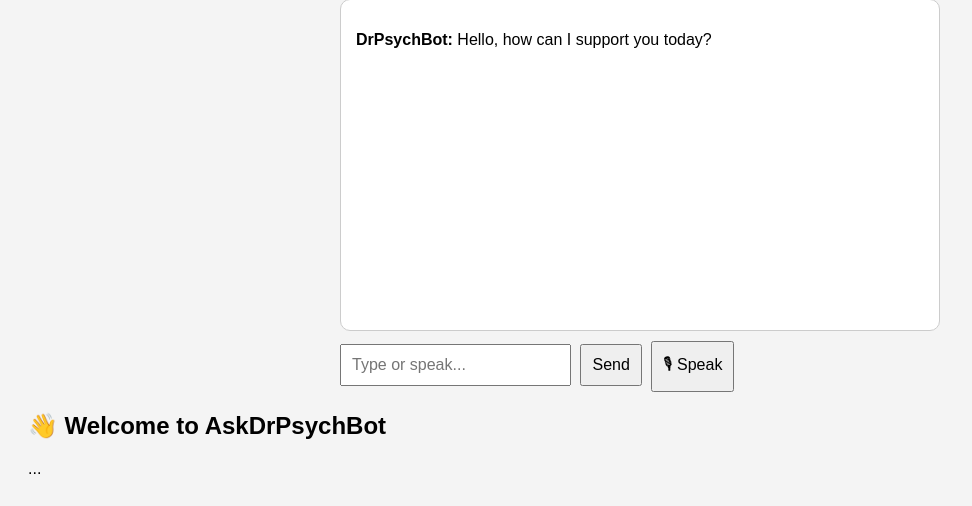
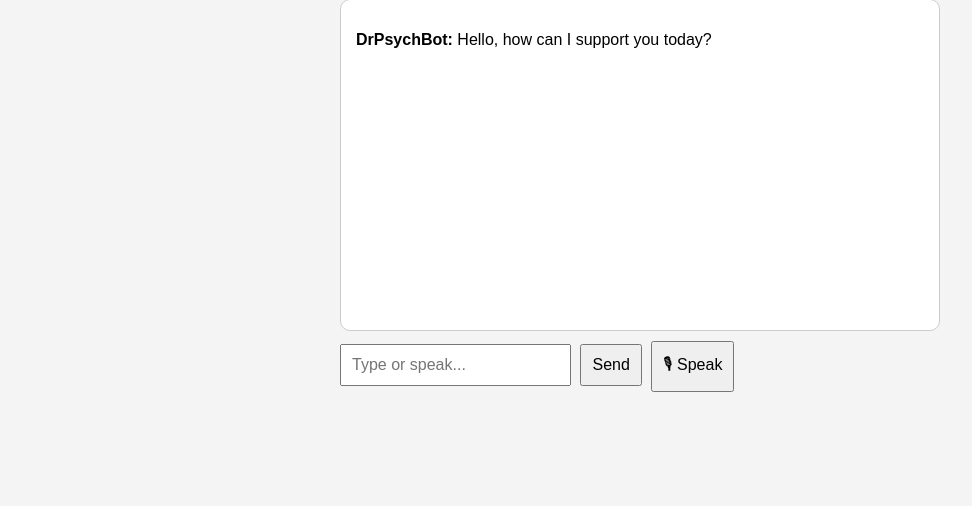
Before and after one commit to livingfree57/drpsychbot-hub, a Flask app: page / in a window 1280 px wide. Shown: the part 526-1032 px from the top of the page, without its empty margins (0-972 px from the left). After the commit the page ends 918 px from the top, so only its background shows below. Run offline with Flask 3, Linux system fonts and the light colour scheme.

Commit message:
Cleaned up duplicate footer HTML in index

```diff
--- a/templates/index.html
+++ b/templates/index.html
@@ -248,12 +248,7 @@
       recognition.start();
     }
   </script>
-
-  <div id="chatbox-wrapper">
-    <h2>👋 Welcome to AskDrPsychBot</h2>
-    ...
-  </div>
-  <script src="/static/app.js"></script>
+<!-- End of your in-page JS code -->
+<script src="/static/app.js"></script>
 </body>
-
 </html>
```
